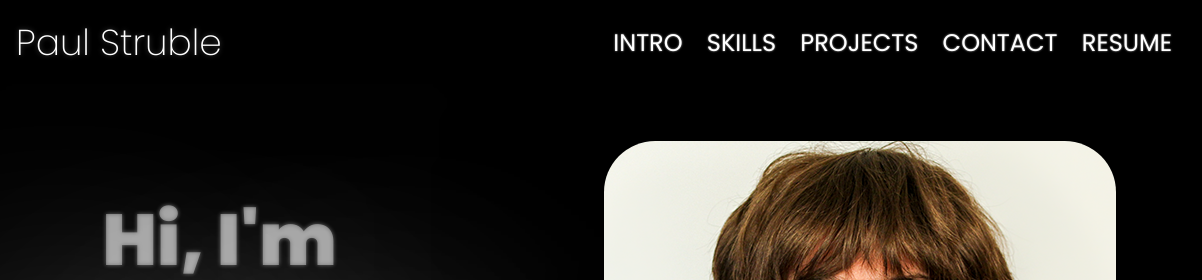
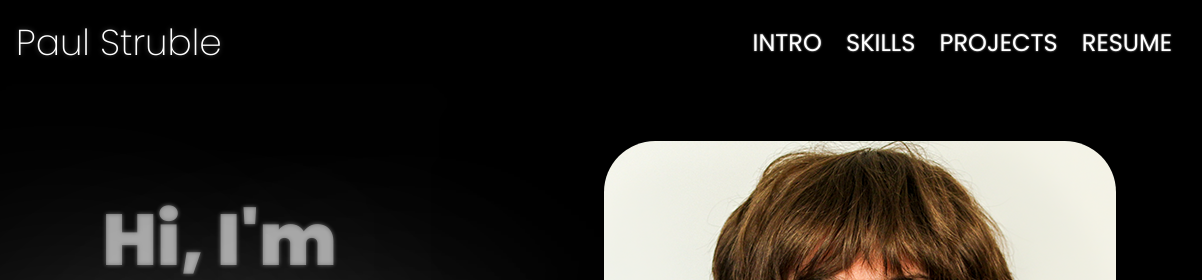
Before and after one commit to paulStruble/portfolio, a website: page src/public/index.html in a window 1280 px wide. Shown: the top 280 px of the page, 78-1280 px from the left. Drawn offline with Linux system fonts and the light colour scheme.

Commit message:
removed navbar contact button

```diff
--- a/src/public/index.html
+++ b/src/public/index.html
@@ -21,7 +21,6 @@
                 <a href="#intro">INTRO</a>
                 <a href="#skills-coursework">SKILLS</a>
                 <a href="#projects">PROJECTS</a>
-                <a href="#contact">CONTACT</a>
                 <a href="Assets/Paul_Struble_Resume.pdf" target="_blank">RESUME</a>
             </div>
         </nav>
```
